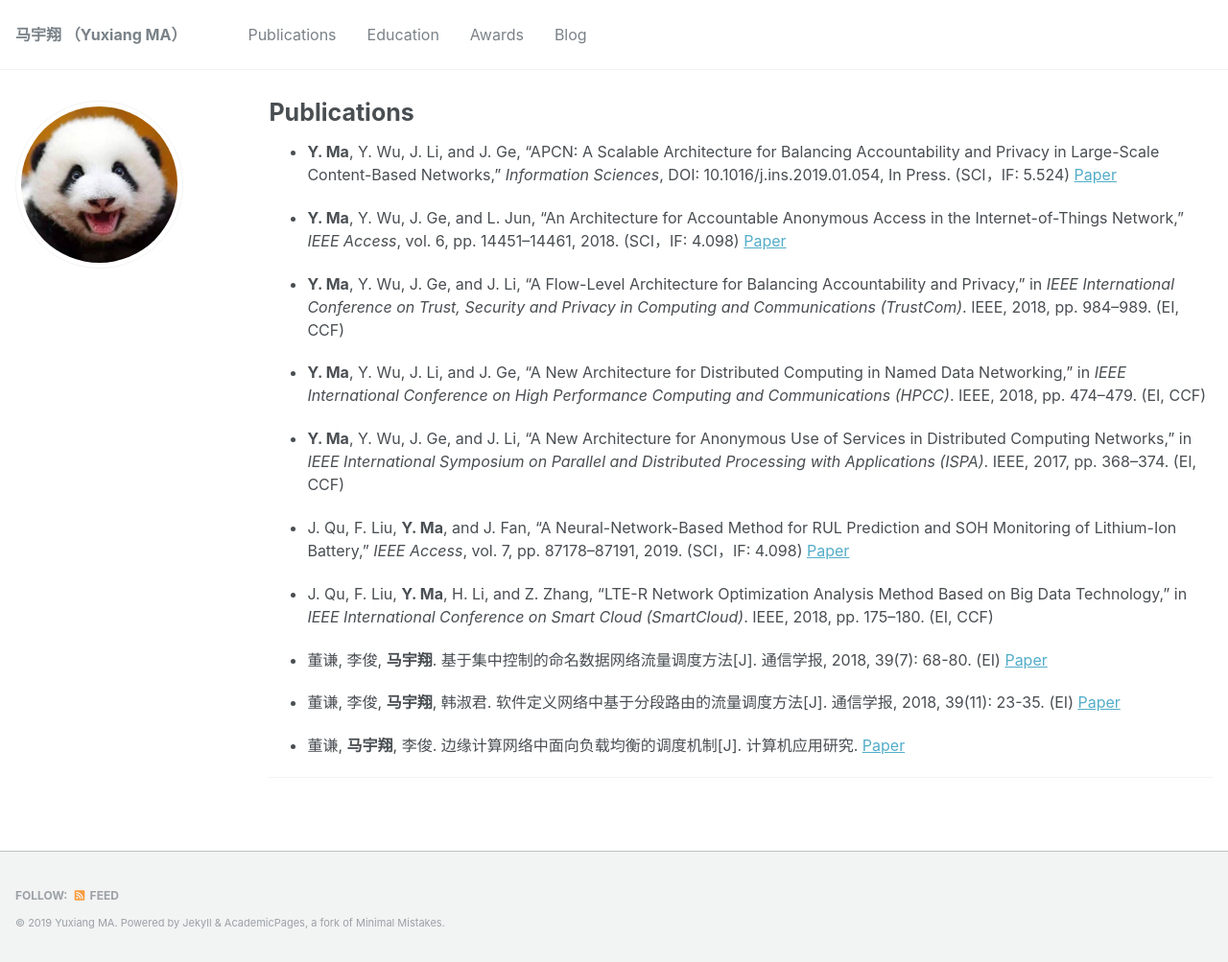
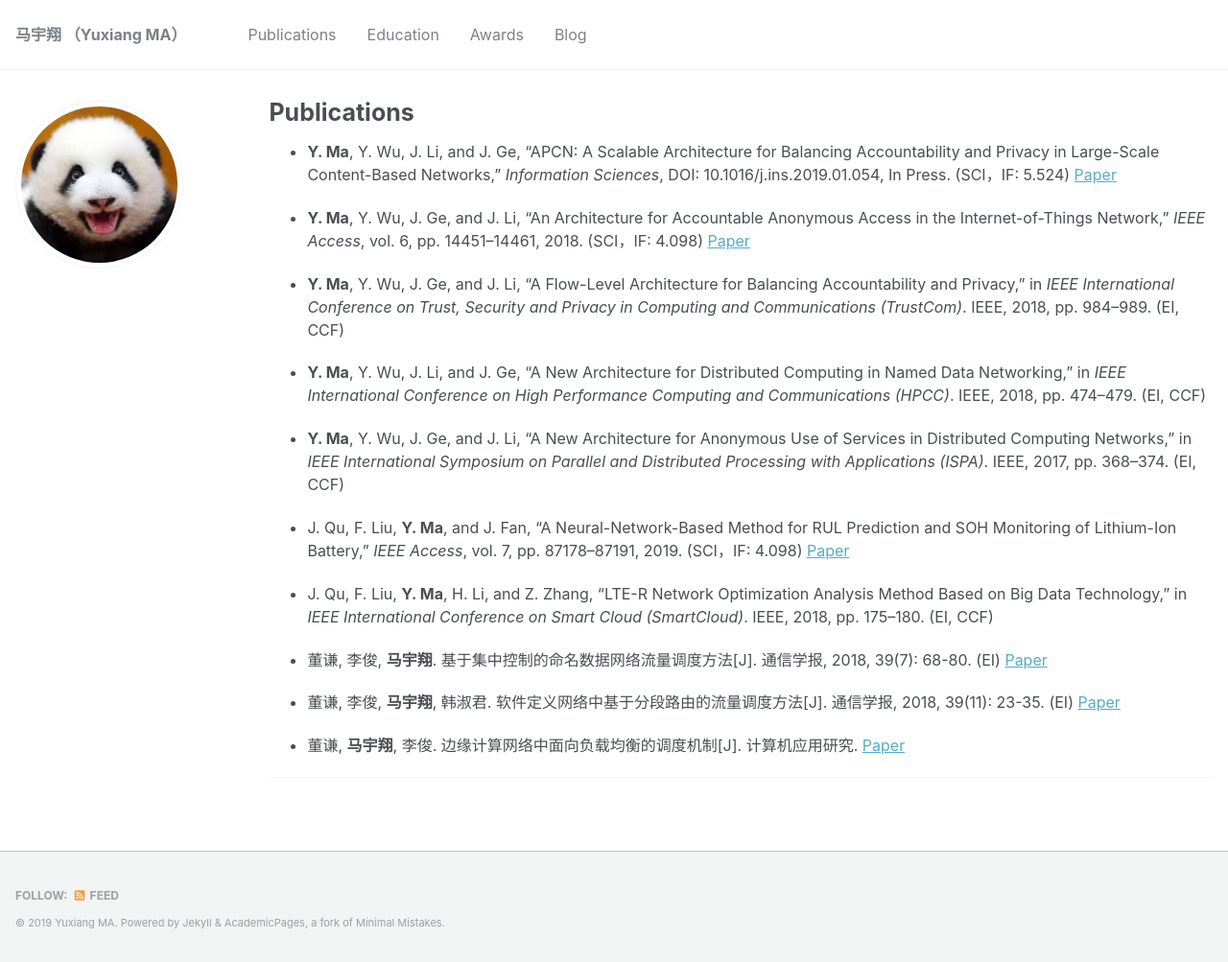
Before and after one commit to MaYuxiang/mayuxiang.github.io, a Jekyll site: the page built from _pages/publications.md, in a window 1280 px wide. Shown: the whole page at 96% size. Built offline with Jekyll 4.4.1, drawn with Linux system fonts in a browser that asks for light colours.

Commit message:
Update
Update

```diff
--- a/_pages/publications.md
+++ b/_pages/publications.md
@@ -9,7 +9,7 @@ redirect_from:
 
 *  **Y. Ma**, Y. Wu, J. Li, and J. Ge, “APCN: A Scalable Architecture for Balancing Accountability and Privacy in Large-Scale Content-Based Networks,” *Information Sciences*, DOI: 10.1016/j.ins.2019.01.054, In Press. (SCI，IF: 5.524) [Paper](https://doi.org/10.1016/j.ins.2019.01.054)
 
-*  **Y. Ma**, Y. Wu, J. Ge, and L. Jun, “An Architecture for Accountable Anonymous Access in the Internet-of-Things Network,” *IEEE Access*, vol. 6, pp. 14451–14461, 2018. (SCI，IF: 4.098) [Paper](https://ieeexplore.ieee.org/document/8292863/)
+*  **Y. Ma**, Y. Wu, J. Ge, and J. Li, “An Architecture for Accountable Anonymous Access in the Internet-of-Things Network,” *IEEE Access*, vol. 6, pp. 14451–14461, 2018. (SCI，IF: 4.098) [Paper](https://ieeexplore.ieee.org/document/8292863/)
 
 *  **Y. Ma**, Y. Wu, J. Ge, and J. Li, “A Flow-Level Architecture for Balancing Accountability and Privacy,” in *IEEE International Conference on Trust, Security and Privacy in Computing and Communications (TrustCom)*. IEEE, 2018, pp. 984–989. (EI, CCF)
 
```
